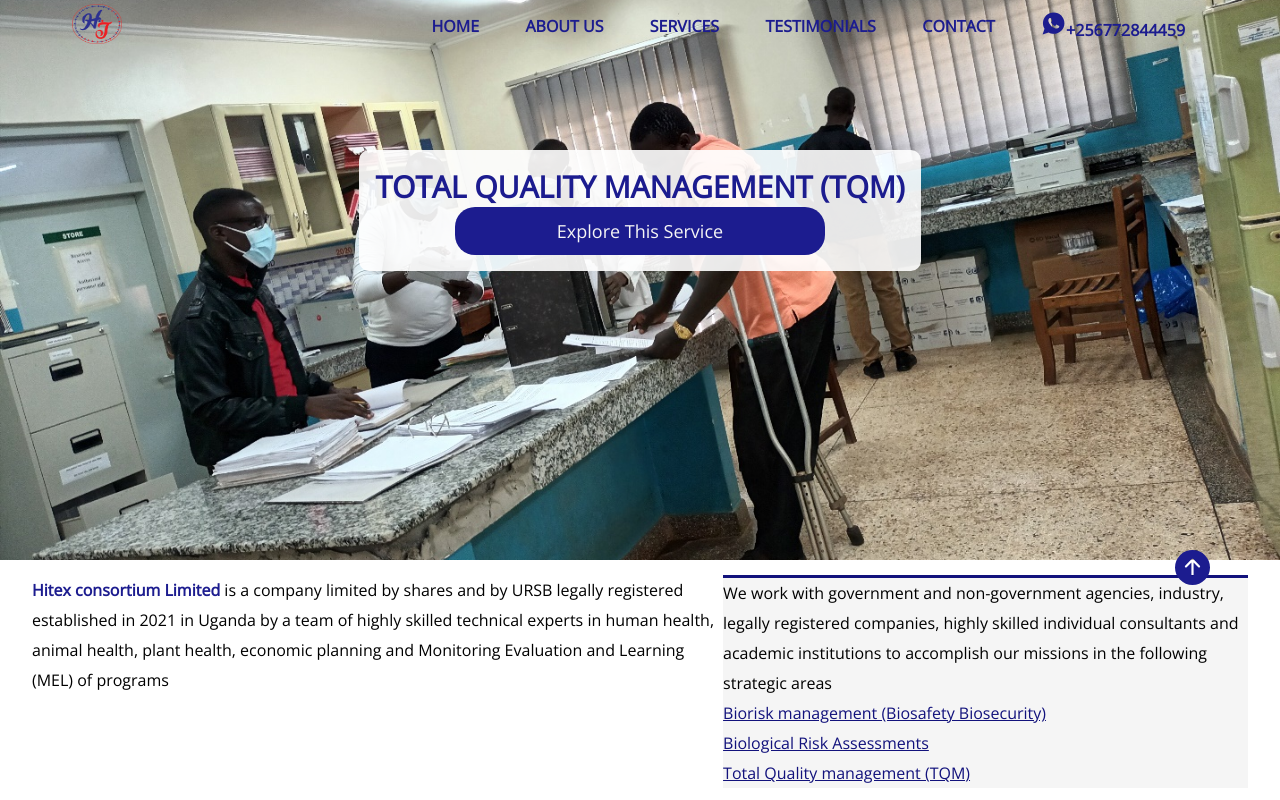
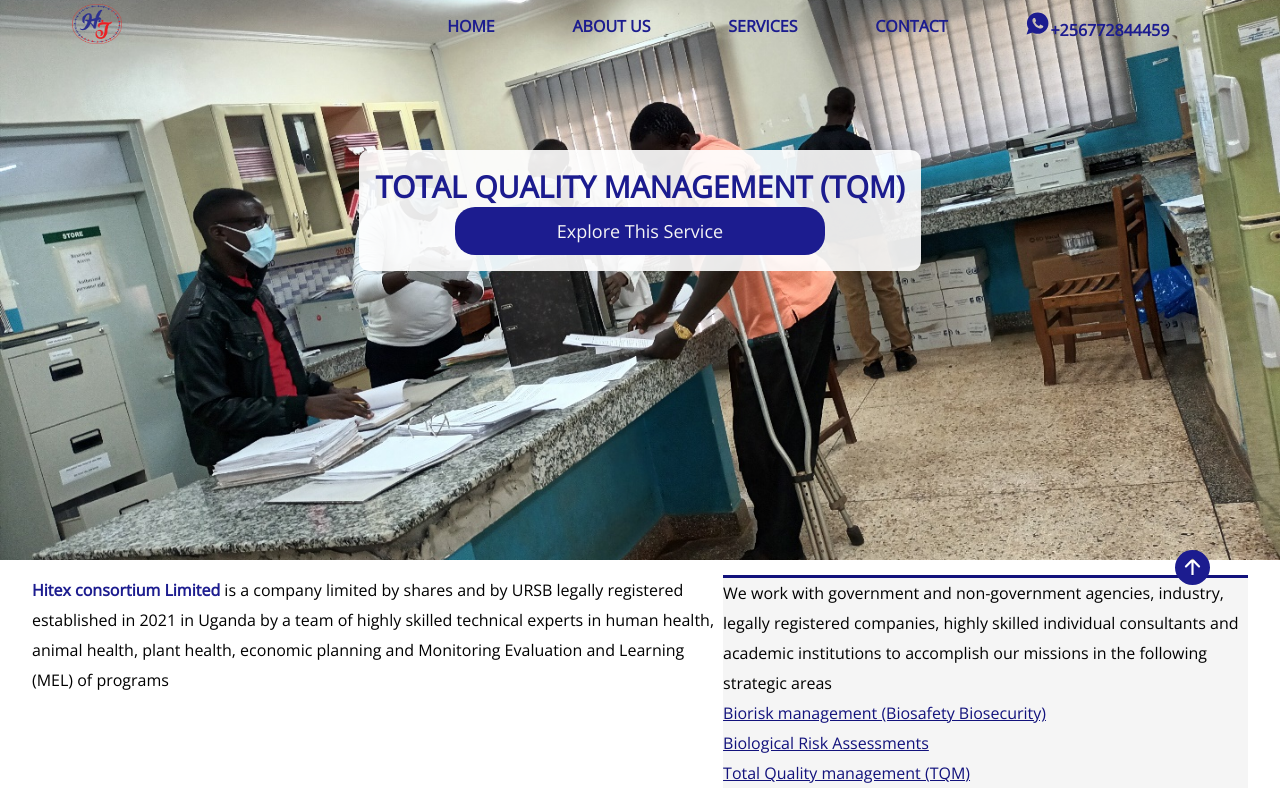
Before and after one commit to isiagi/medical, a Next.js app: page / in a window 1280 px wide. Shown: the top 800 px of the page. Built offline with nearby package versions, Linux system fonts and the light colour scheme.

Commit message:
remove testmo

```diff
--- a/components/Nav.js
+++ b/components/Nav.js
@@ -47,7 +47,7 @@ const NavBar = () => {
             <li onClick={() => setOpen(false)}>
               <Link href="/#services">SERVICES</Link>
             </li>
-            <li onClick={() => setOpen(false)}>TESTIMONIALS</li>
+            {/* <li onClick={() => setOpen(false)}>TESTIMONIALS</li> */}
             <li onClick={() => setOpen(false)}>
               <Link href="#contact">CONTACT</Link>
             </li>
```
